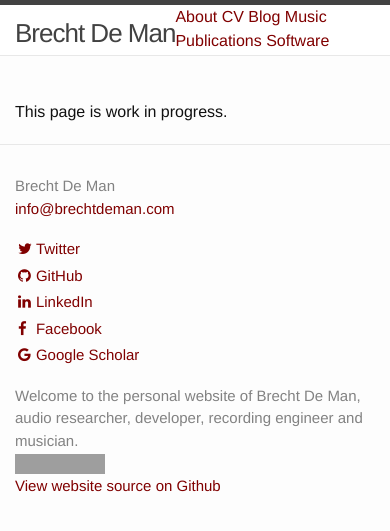
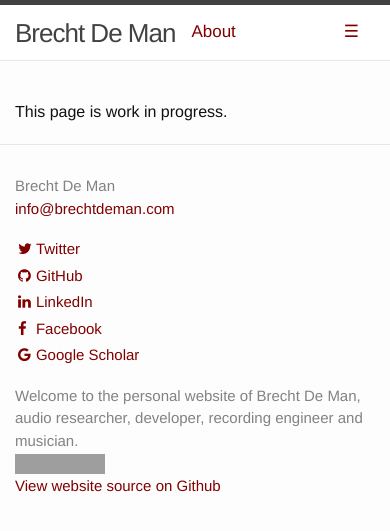
Before and after one commit to BrechtDeMan/BrechtDeMan.github.io, a Jekyll site: the page built from index.html, in a window 390 px wide. Shown: the top 531 px of the page. Built offline with Jekyll 4.4.1, drawn with Linux system fonts in a browser that asks for light colours; nearby versions of some CDN libraries; grey boxes are pictures that could not be loaded.

Commit message:
Auto-collapse menu?

```diff
--- a/_includes/nav.html
+++ b/_includes/nav.html
@@ -4,35 +4,50 @@
 
         <!-- Collect the nav links, forms, and other content for toggling -->
         <div class="trigger">
-            <ul class="nav navbar-nav navbar-right">
-                {% if page.url == '/about/' %}
-                  About
-                {% else %}
+            <!-- http://www.w3schools.com/howto/howto_js_topnav.asp -->
+            <ul class="topnav" id="myTopnav">
+                <li>
                   <a class="page-scroll" href="/about/">About</a>
-                {% endif %}
+                </li>
 
-                <a class="page-scroll" href="/downloads/CV/BrechtDeMan-CV.pdf">CV</a>
+                <li>
+                  <a class="page-scroll" href="/downloads/CV/BrechtDeMan-CV.pdf">CV</a>
+                </li>
 
-                {% if page.url contains '/blog/' %}
-                  Blog
-                {% else %}
+                <li>
                   <a class="page-scroll" href="/blog/">Blog</a>
-                {% endif %}
+                </li>
 
-                <a class="page-scroll" href="/music/">Music</a>
+                <li>
+                  <a class="page-scroll" href="/music/">Music</a>
+                </li>
 
-                {% if page.url == '/publications/' %}
-                  Publications
-                {% else %}
+                <li>
                   <a class="page-scroll" href="/publications/">Publications</a>
-                {% endif %}
+                </li>
 
-                <a class="page-scroll" href="/software/">Software</a>
+                <li>
+                  <a class="page-scroll" href="/software/">Software</a>
+                </li>
 
+                <li class="icon">
+                  <a href="javascript:void(0);" onclick="myFunction()">&#9776;</a>
                 </li>
             </ul>
         </div>
         <!-- /.navbar-collapse -->
     </div>
     <!-- /.container-fluid -->
+
+    <script>
+      /* Toggle between adding and removing the "responsive" class to topnav when the user clicks on the icon */
+      function myFunction() {
+          var x = document.getElementById("myTopnav");
+          if (x.className === "topnav") {
+              x.className += " responsive";
+          } else {
+              x.className = "topnav";
+          }
+      }
+    </script>
 </nav>
--- a/_sass/_base.scss
+++ b/_sass/_base.scss
@@ -202,6 +202,117 @@ pre {
     }
 }
 
+/* Icon 4 http://codepen.io/designcouch/pen/Atyop http://wesleytsai.io/2015/06/18/create-a-blog/ */
+
+#nav-icon4 {
+}
+
+#nav-icon4 span:nth-child(1) {
+  top: 0px;
+  -webkit-transform-origin: left center;
+  -moz-transform-origin: left center;
+  -o-transform-origin: left center;
+  transform-origin: left center;
+}
+
+#nav-icon4 span:nth-child(2) {
+  top: 18px;
+  -webkit-transform-origin: left center;
+  -moz-transform-origin: left center;
+  -o-transform-origin: left center;
+  transform-origin: left center;
+}
+
+#nav-icon4 span:nth-child(3) {
+  top: 36px;
+  -webkit-transform-origin: left center;
+  -moz-transform-origin: left center;
+  -o-transform-origin: left center;
+  transform-origin: left center;
+}
+
+#nav-icon4.open span:nth-child(1) {
+  -webkit-transform: rotate(45deg);
+  -moz-transform: rotate(45deg);
+  -o-transform: rotate(45deg);
+  transform: rotate(45deg);
+  top: -3px;
+  left: 8px;
+}
+
+#nav-icon4.open span:nth-child(2) {
+  width: 0%;
+  opacity: 0;
+}
+
+#nav-icon4.open span:nth-child(3) {
+  -webkit-transform: rotate(-45deg);
+  -moz-transform: rotate(-45deg);
+  -o-transform: rotate(-45deg);
+  transform: rotate(-45deg);
+  top: 39px;
+  left: 8px;
+}
+
+
+/* Remove margins and padding from the list, and add a white background color */
+ul.topnav {
+    list-style-type: none;
+    margin: 0;
+    padding: 0;
+    overflow: hidden;
+    background-color: #FFF;
+}
+
+/* Float the list items side by side */
+ul.topnav li {float: left;}
+
+/* Style the links inside the list items */
+ul.topnav li a {
+    display: inline-block;
+    color: $brand-color;
+    text-align: center;
+    padding: 14px 16px;
+    text-decoration: none;
+    transition: 0.3s;
+    font-size: 17px;
+}
+
+/* Change background color of links on hover */
+ul.topnav li a:hover {color: lighten($brand-color, 7%);}
+
+/* Hide the list item that contains the link that should open and close the topnav on small screens */
+ul.topnav li.icon {display: none;}
+
+/* When the screen is less than 680 pixels wide, hide all list items, except for the first one ("Home"). Show the list item that contains the link to open and close the topnav (li.icon) */
+@media screen and (max-width:680px) {
+  ul.topnav li:not(:first-child) {display: none;}
+  ul.topnav li.icon {
+    float: right;
+    display: inline-block;
+  }
+}
+
+/* The "responsive" class is added to the topnav with JavaScript when the user clicks on the icon.
+ * This class makes the topnav look good on small screens */
+@media screen and (max-width:680px) {
+  ul.topnav.responsive {position: relative;}
+  ul.topnav.responsive li.icon {
+    position: absolute;
+    right: 0;
+    top: 0;
+  }
+  ul.topnav.responsive li {
+    float: none;
+    display: inline;
+  }
+  ul.topnav.responsive li a {
+    display: block;
+    text-align: left;
+  }
+}
+
+
 /**
  * Hovertext
  * (from http://www.the-art-of-web.com/css/textoverimage/,
--- a/_sass/_layout.scss
+++ b/_sass/_layout.scss
@@ -5,7 +5,7 @@
     border-top: 5px solid $grey-color-dark;
     border-bottom: 1px solid $grey-color-light;
     //min-height: 20px;
-    height: 50px;
+    height: 55px;
 
     // Positioning context for the mobile navigation icon
     position: fixed;
```
